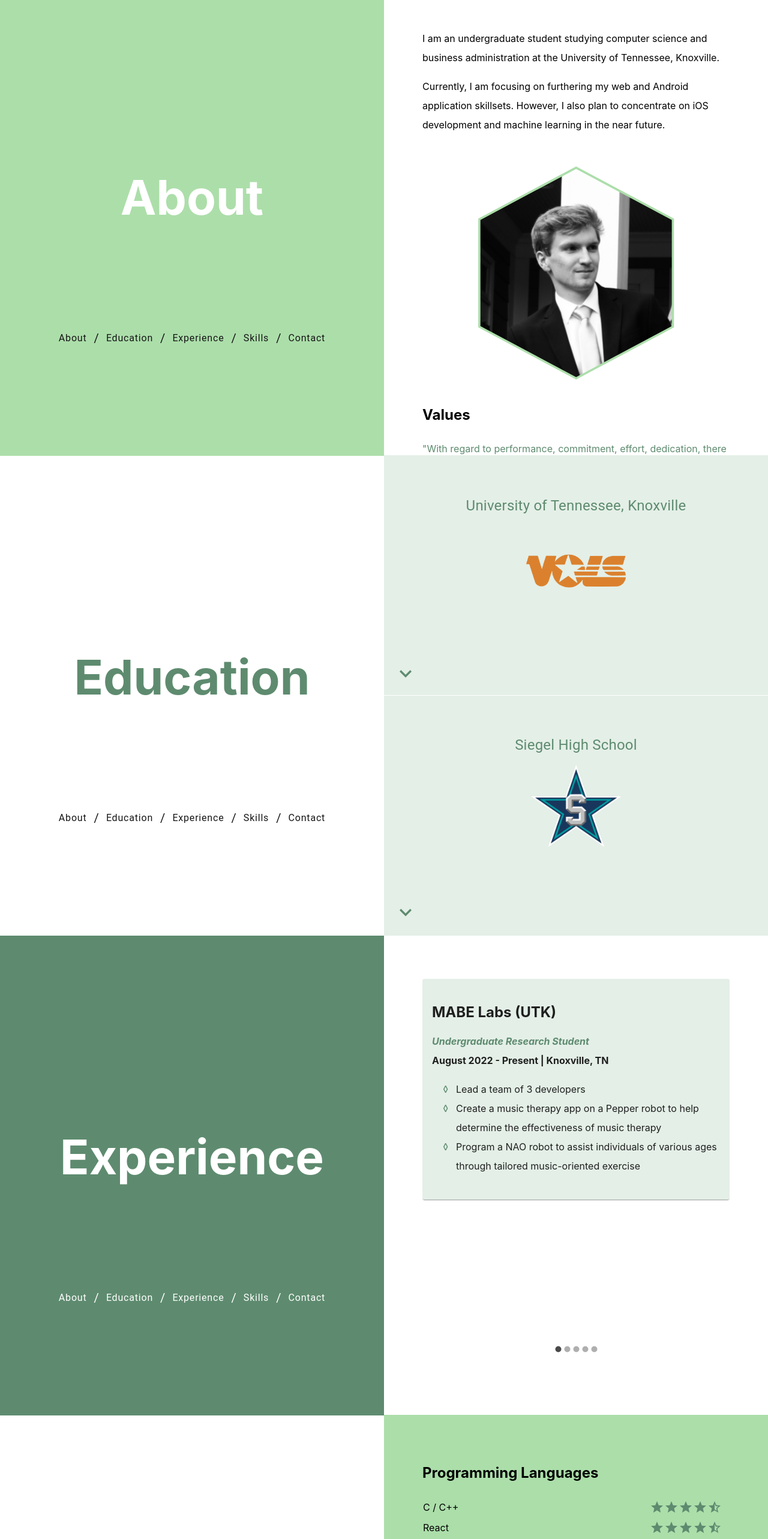
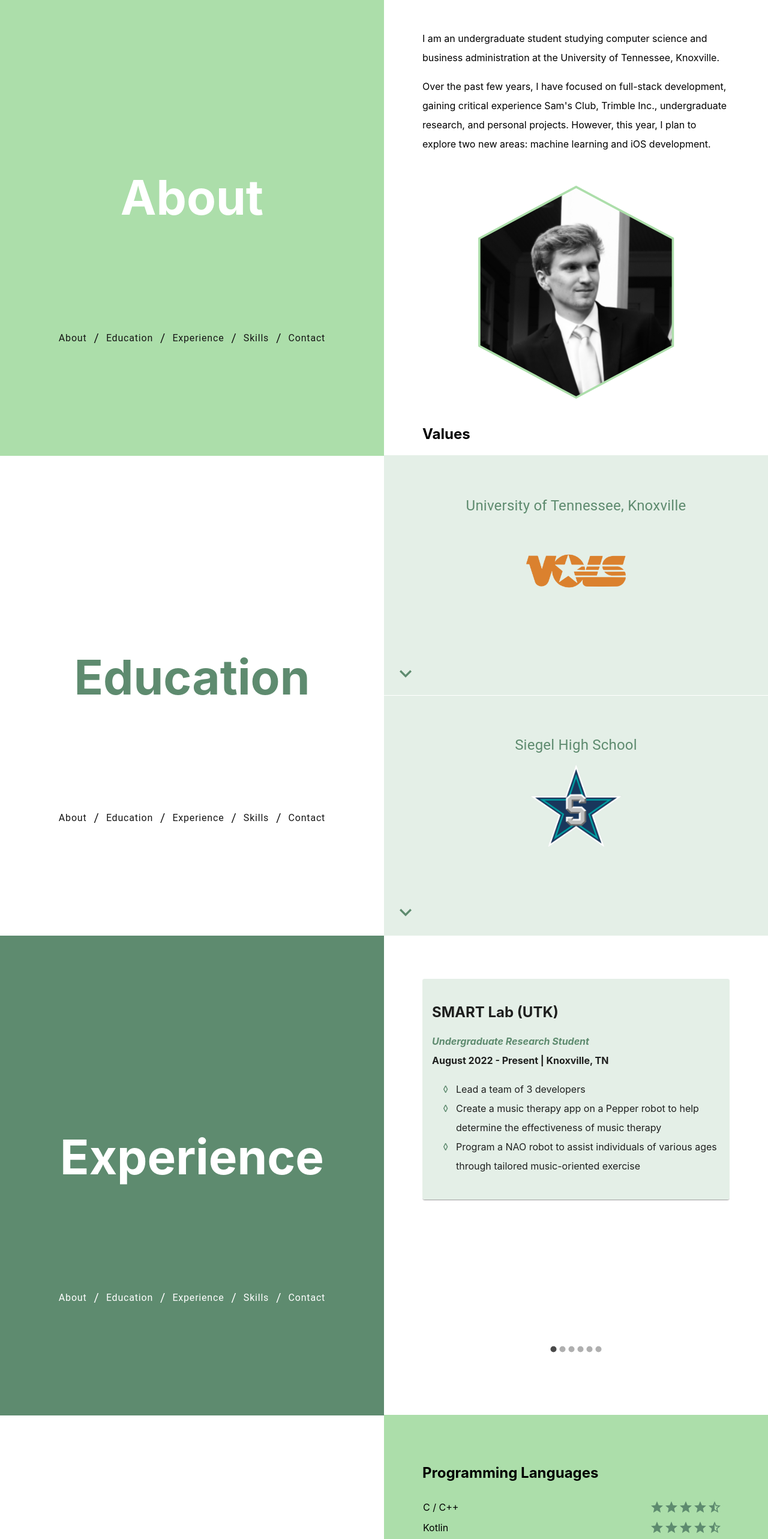
Before and after one commit to VaughanEric/PersonalWebsiteV2, a React (Create React App) app: page / in a window 1280 px wide. Shown: the part 840-3406 px from the top of the page at 60% size. Built offline with nearby package versions, Linux system fonts and the light colour scheme; a web font is replaced by a local one.

Commit message:
Summer 2023 update

```diff
--- a/src/App.css
+++ b/src/App.css
@@ -109,11 +109,16 @@
 
 @media only screen
     and (min-device-width: 375px)
-    and (max-device-width: 812px)
+    and (max-device-width: 900px)
     and (-webkit-min-device-pixel-ratio: 2)
     and (orientation: landscape) {
+      .about-details, .education-details, .skills-details, .contact-details {
+        height: auto;
+      }
+
       .experience-details {
         line-height: 1.5;
+        height: 125vh;
       }
 }
 
@@ -121,9 +126,13 @@
 
 @media only screen
     and (min-device-width: 375px)
-    and (max-device-width: 812px)
+    and (max-device-width: 900px)
     and (-webkit-min-device-pixel-ratio: 2)
     and (orientation: portrait) {
+      .about-details, .education-details, .skills-details, .contact-details {
+        height: auto;
+      }
+
       .experience-details {
         line-height: 1.5;
       }
--- a/src/components/About/AboutDetails.js
+++ b/src/components/About/AboutDetails.js
@@ -10,8 +10,8 @@ function AboutDetails() {
           I am an undergraduate student studying computer science and business administration at the University of Tennessee, Knoxville.
         </p>
         <p>
-          Currently, I am focusing on furthering my web and Android application skillsets.
-          However, I also plan to concentrate on iOS development and machine learning in the near future.
+          Over the past few years, I have focused on full-stack development, gaining critical experience Sam's Club, Trimble Inc., undergraduate research, and personal projects.
+          However, this year, I plan to explore two new areas: machine learning and iOS development.
         </p>
       </Grid>
       <Grid item xs={12} className="portrait">
--- a/src/components/Education/EducationDetails.js
+++ b/src/components/Education/EducationDetails.js
@@ -59,7 +59,7 @@ function EducationDetails() {
         </AccordionSummary>
         <AccordionDetails id="utk-details">
           <ul>
-            <li>Junior in the Tickle College of Engineering Class of 2024</li>
+            <li>Senior in the Tickle College of Engineering Class of 2024</li>
             <li>Current GPA of 4.0</li>
             <li>Major: Computer Science</li>
             <li>Minor: Business Administration</li>
@@ -72,8 +72,10 @@ function EducationDetails() {
             <li>Data Structures & Algorithms I</li>
             <li>Data Structures & Algorithms II</li>
             <li>Discrete Structures</li>
+            <li>Fundamentals of Digital Archeology</li>
             <li>Introduction to Cybersecurity</li>
             <li>Introduction to Data Mining and Analytics</li>
+            <li>Introduction to Machine Learning</li>
             <li>Operating Systems</li>
             <li>Programming Languages and Systems</li>
             <li>Software Engineering</li>
--- a/src/components/Experience/ExperienceDetails.js
+++ b/src/components/Experience/ExperienceDetails.js
@@ -6,13 +6,22 @@ import Carousel from 'react-material-ui-carousel'
 function ExperienceDetails() {
   var experiences = [
     {
-      heading: "MABE Labs (UTK)",
+      heading: "SMART Lab (UTK)",
       subheading: "Undergraduate Research Student",
       date: "August 2022 - Present | Knoxville, TN",
       details: [
         "Lead a team of 3 developers",
         "Create a music therapy app on a Pepper robot to help determine the effectiveness of music therapy",
         "Program a NAO robot to assist individuals of various ages through tailored music-oriented exercise"
+      ]
+    },
+    {
+      heading: "Sam's Club (Supply Chain Technology)",
+      subheading: "Software Engineering Intern",
+      date: "May 2023 - August 2023 | Bentonville, AR",
+      details: [
+        "Identified streamlining opportunities at distribution centers through mobile app data collection",
+        "Designed a dashboard to visualize the efficiency of the receiving process at distribution centers"
       ]
     },
     {
@@ -30,10 +39,8 @@ function ExperienceDetails() {
       date: "September 2021 - May 2022 | Knoxville, TN",
       details: [
         "Collaborated with a team of 6 developers to create a React-based, mobile-friendly website",
-        "Provided weekly feedback and assistance to peers",
         "Constructed a profile creation system",
         "Implemented a search feature that obtains and filters profiles from a database",
-        "Produced a calendar component"
       ]
     },
     {
--- a/src/components/Skills/SkillsDetails.js
+++ b/src/components/Skills/SkillsDetails.js
@@ -4,15 +4,16 @@ import SkillsRow from './SkillsRow'
 function SkillsDetails() {
   const skills = [
     {name: "C / C++", numStars: 4.5},
+    {name: "Kotlin", numStars: 4.5},
     {name: "React", numStars: 4.5},
     {name: "HTML / CSS", numStars: 4.5},
     {name: "Javascript", numStars: 3.5},
+    {name: "Python", numStars: 3.5},
+    {name: "Splunk", numStars: 3},
     {name: "C# / Xamarin", numStars: 3},
-    {name: "Kotlin", numStars: 3},
     {name: "MongoDB", numStars: 3},
     {name: "Node / Express", numStars: 3},
     {name: "Angular", numStars: 2.5},
-    {name: "Python", numStars: 2}
   ]
   return (
     <div>
```
